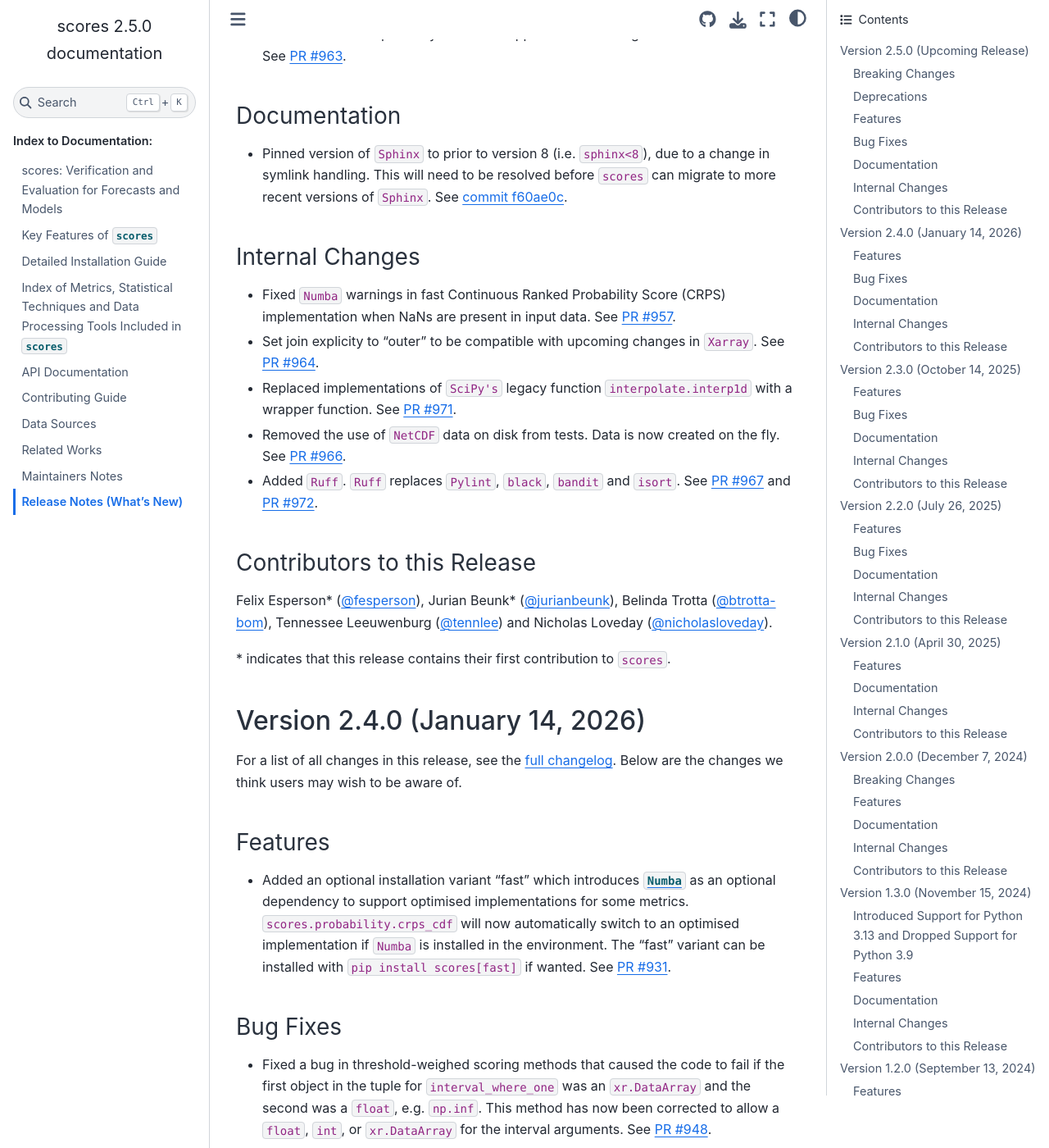
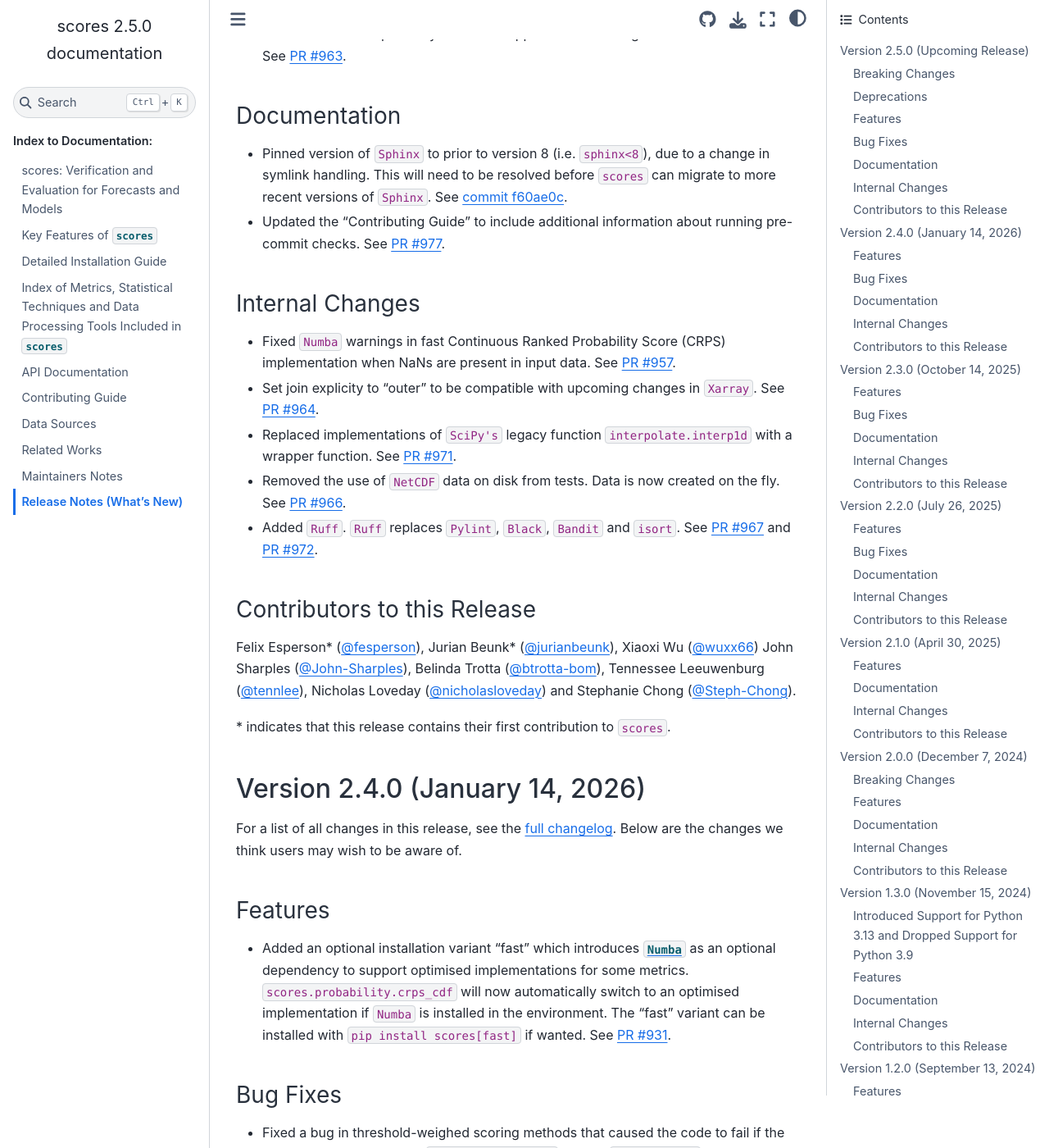
Before and after one commit to nci/scores, a Sphinx documentation site: the page built from docs/release_notes.md, in a window 1280 px wide and 1400 px high, scrolled down 588 px. Shown: the whole window at 82% size. Built offline with Sphinx 7.4.7 and the Sphinx Book theme 1.1.4, drawn with Linux system fonts in a browser that asks for light colours; pages that are not in the unit, such as notebooks, are missing from menus.

Commit message:
Further tweaks to Ruff entry and also adding changes to contributor guide

```diff
--- a/docs/release_notes.md
+++ b/docs/release_notes.md
@@ -14,6 +14,7 @@ For a list of all changes in this release, see the [full changelog](https://gith
 ### Documentation
 
 - Pinned version of `Sphinx` to prior to version 8 (i.e. `sphinx<8`), due to a change in symlink handling. This will need to be resolved before `scores` can migrate to more recent versions of `Sphinx`. See [commit f60ae0c](https://github.com/nci/scores/commit/f60ae0c9d6f2ebd723df57541d849b6b5ecccd23).
+- Updated the "Contributing Guide" to include additional information about running pre-commit checks. See [PR #977](https://github.com/nci/scores/pull/977).
 
 ### Internal Changes
 
@@ -21,11 +22,11 @@ For a list of all changes in this release, see the [full changelog](https://gith
 - Set join explicity to "outer" to be compatible with upcoming changes in `Xarray`. See [PR #964](https://github.com/nci/scores/pull/964).
 - Replaced implementations of `SciPy's` legacy function `interpolate.interp1d` with a wrapper function. See [PR #971](https://github.com/nci/scores/pull/971).
 - Removed the use of `NetCDF` data on disk from tests. Data is now created on the fly. See [PR #966](https://github.com/nci/scores/pull/966).
-- Added `Ruff`. `Ruff` replaces `Pylint`, `black`, `bandit` and `isort`. See [PR #967](https://github.com/nci/scores/pull/967) and [PR #972](https://github.com/nci/scores/pull/972).
+- Added `Ruff`. `Ruff` replaces `Pylint`, `Black`, `Bandit` and `isort`. See [PR #967](https://github.com/nci/scores/pull/967) and [PR #972](https://github.com/nci/scores/pull/972).
 
 ### Contributors to this Release
 
-Felix Esperson* ([@fesperson](https://github.com/fesperson)), Jurian Beunk* ([@jurianbeunk](https://github.com/jurianbeunk)), Belinda Trotta ([@btrotta-bom](https://github.com/btrotta-bom)), Tennessee Leeuwenburg ([@tennlee](https://github.com/tennlee)) and Nicholas Loveday ([@nicholasloveday](https://github.com/nicholasloveday)).
+Felix Esperson* ([@fesperson](https://github.com/fesperson)), Jurian Beunk* ([@jurianbeunk](https://github.com/jurianbeunk)), Xiaoxi Wu ([@wuxx66](https://github.com/wuxx66)) John Sharples ([@John-Sharples](https://github.com/John-Sharples)), Belinda Trotta ([@btrotta-bom](https://github.com/btrotta-bom)), Tennessee Leeuwenburg ([@tennlee](https://github.com/tennlee)), Nicholas Loveday ([@nicholasloveday](https://github.com/nicholasloveday)) and Stephanie Chong ([@Steph-Chong](https://github.com/Steph-Chong)).
 
 \* indicates that this release contains their first contribution to `scores`.
 
```
